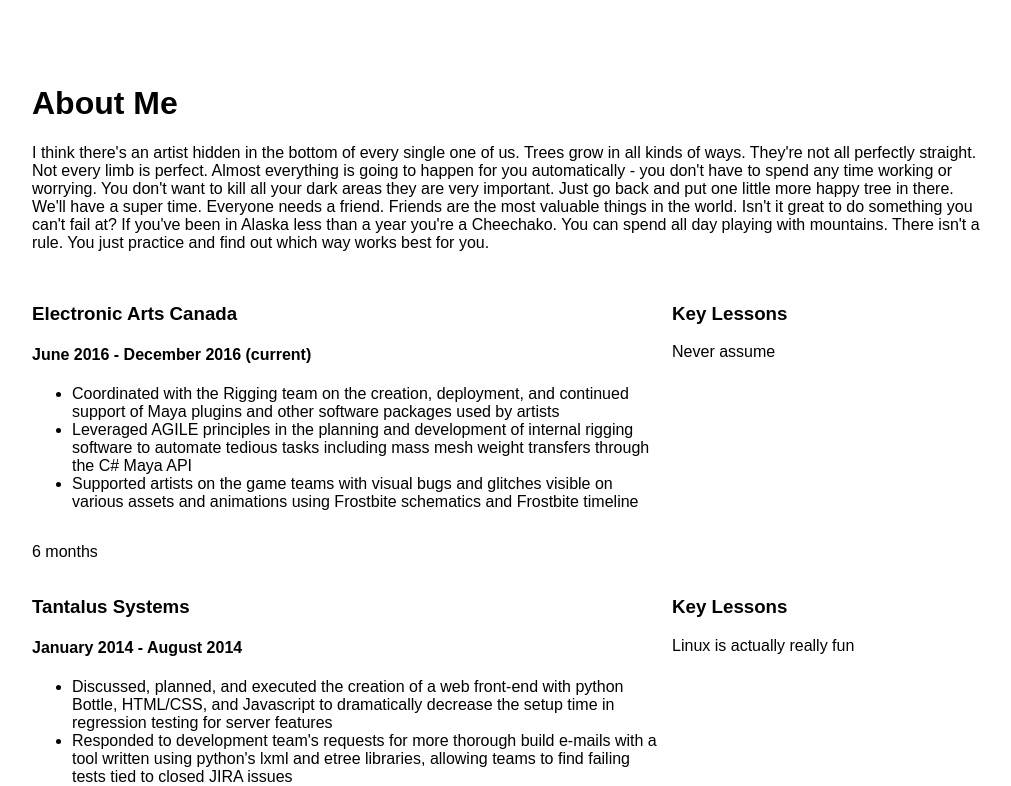
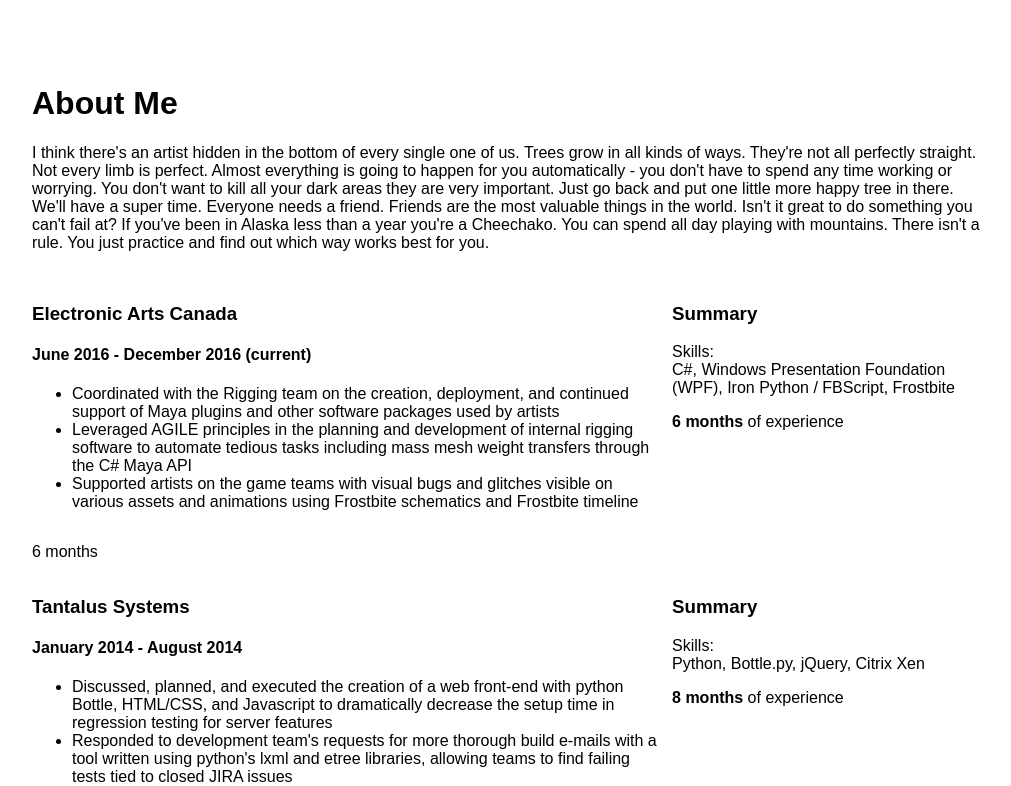
Before and after one commit to jeremy-jtlo/create-react-playground, a React (Create React App) app: page / in a window 1280 px wide. Shown: the top 786 px of the page, without its empty margins (128-1139 px from the left). Built offline with nearby package versions, Linux system fonts and the light colour scheme.

Commit message:
Adding job summaries to the smaller columns

```diff
--- a/src/components/row-entries.js
+++ b/src/components/row-entries.js
@@ -20,22 +20,45 @@ export default class RowEntries extends Component {
             var print_start = month_names[start_object.getMonth()] + " " + start_object.getFullYear();
             var print_end = month_names[end_object.getMonth()] + " " + end_object.getFullYear();
 
-            console.log(end_object.getTime());
             if (!end_object.getTime()) {
                 end_object = new Date();
                 print_end = month_names[end_object.getMonth()] + " " + end_object.getFullYear() + " (current)";
             }
 
-            var time_diff = Math.abs(end_object.getTime() - start_object.getTime());
+            var display_time = get_month_duration(start_object, end_object);
+
+            // Create row element
+            rows.push(<Row title={data[i].header}
+                     start_date={print_start}
+                     end_date={print_end}
+                     skills={data[i].hard_skills}
+                     duration={display_time}>
+                    {data[i].bullet_points}</Row>);
+
+            // DEBUG
+            rows.push(<p>{display_time}</p>)
+        }
+
+        return (
+            <div>
+                {rows}
+            </div>
+        );
+    }
+}
+
+function get_month_duration(start, end) {
+
+    var time_diff = Math.abs(end.getTime() - start.getTime());
     var num_days = Math.ceil(time_diff / (1000 * 3600 * 24));
     var num_months = Math.ceil(num_days / 30);
-            var display_time = 0;
+
+    var return_time = 0;
 
     if (num_months < 1) {
-                display_time = num_days + " days";
+        return_time = num_days + " days";
     } else if (num_months < 12){
-                console.log(num_months);
-                display_time = num_months + " months";
+        return_time = num_months + " months";
     } else {
         var excess_months = num_months % 12;
         var num_years = Math.floor(num_months / 12);
@@ -53,23 +76,8 @@ export default class RowEntries extends Component {
         } else {
             month_string = " months";
         }
-                display_time = num_years + year_string + excess_months + month_string;
+        return_time = num_years + year_string + excess_months + month_string;
     }
 
-            rows.push(<Row title={data[i].header}
-                     start_date={print_start}
-                     end_date={print_end}
-                     key_string={data[i].key_string}>
-                    {data[i].bullet_points}</Row>);
-
-            // DEBUG
-            rows.push(<p>{display_time}</p>)
+    return return_time;
 }
-
-        return (
-            <div>
-                {rows}
-            </div>
-        );
-    }
-}
--- a/src/components/row.js
+++ b/src/components/row.js
@@ -3,6 +3,14 @@ import UlRender from './ul_render.js';
 
 export default class Row extends Component {
     render() {
+        // Creating a comma-separated string
+        var skill_string = ""
+        for (var i=0; i<this.props.skills.length; i++) {
+            skill_string += this.props.skills[i]
+            if (i+1 !== this.props.skills.length) {
+                skill_string += ", "
+            }
+        }
         return(
             <div className="flex-container">
                 <div className="col-8of12">
@@ -11,8 +19,9 @@ export default class Row extends Component {
                     <UlRender list={this.props.children}/>
                 </div>
                 <div className="col-4of12">
-                    <h3>Key Lessons</h3>
-                    <p>{this.props.key_string}</p>
+                    <h3>Summary</h3>
+                    <p>Skills:<br/>{skill_string}</p>
+                    <p><strong>{this.props.duration}</strong> of experience</p>
                 </div>
             </div>
         );
--- a/src/data/jobs.json
+++ b/src/data/jobs.json
@@ -2,9 +2,15 @@
     {
       "id": 1,
       "header": "Electronic Arts Canada",
+      "title": "Associate Technical Artist",
       "start_date": "2016-06-20",
       "end_date": "Current",
-      "key_string": "Never assume",
+      "hard_skills": [
+        "C#",
+        "Windows Presentation Foundation (WPF)",
+        "Iron Python / FBScript",
+        "Frostbite"
+      ],
       "bullet_points": [
         "Coordinated with the Rigging team on the creation, deployment, and continued support of Maya plugins and other software packages used by artists",
         "Leveraged AGILE principles in the planning and development of internal rigging software to automate tedious tasks including mass mesh weight transfers through the C# Maya API",
@@ -13,9 +19,15 @@
     }, {
       "id": 2,
       "header": "Tantalus Systems",
+      "title": "Test Automation Engineer Co-op",
       "start_date": "2014-01-06",
       "end_date": "2014-08-29",
-      "key_string": "Linux is actually really fun",
+      "hard_skills": [
+        "Python",
+        "Bottle.py",
+        "jQuery",
+        "Citrix Xen"
+      ],
       "bullet_points": [
         "Discussed, planned, and executed the creation of a web front-end with python Bottle, HTML/CSS, and Javascript to dramatically decrease the setup time in regression testing for server features",
         "Responded to development team's requests for more thorough build e-mails with a tool written using python's lxml and etree libraries, allowing teams to find failing tests tied to closed JIRA issues",
@@ -25,9 +37,14 @@
     }, {
       "id": 3,
       "header": "BlackBerry Canada (RIM)",
+      "title": "Software Developer Co-op",
       "start_date": "2013-01-02",
       "end_date": "2013-08-30",
-      "key_string": "Living in another city is hard",
+      "hard_skills": [
+        "VMWare vSphere",
+        "Jenkins",
+        "Ubuntu LTS"
+      ],
       "bullet_points": [
         "Oversaw deployment and repeated testing of BES10 servers through Jenkins, Maven, Ant, and VMWare vSphere",
         "Created, deployed, and re-tooled various scripts used for generating large amounts of XML, preparing files in the build pipeline for new servers, and managing VM snapshots for the production BES testing environment",
```
Lines whose indentation alone changed are shown as unchanged.
